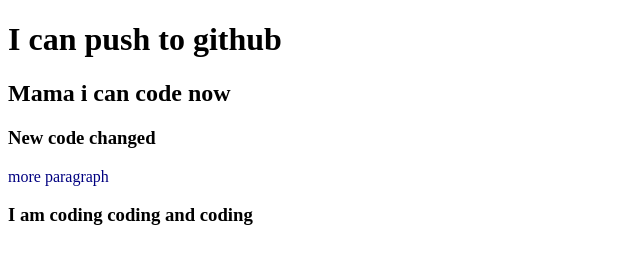
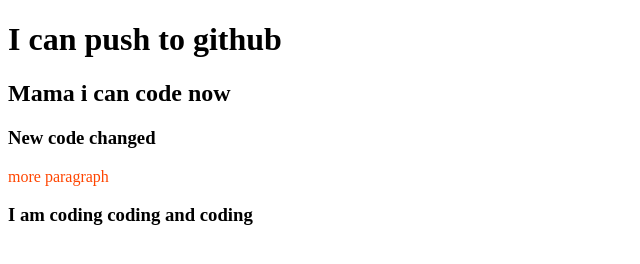
Before and after one commit to asifahmed77/my-second-repo, a plain HTML site: page index.html in a window 1280 px wide. Shown: the whole page, without its empty margins (0-640 px from the left). Drawn offline with Linux system fonts and the light colour scheme.

Commit message:
colors changed

```diff
--- a/styles.css
+++ b/styles.css
@@ -1,3 +1,3 @@
 p{
-    color: navy;
+    color: orangered;
 }
```
